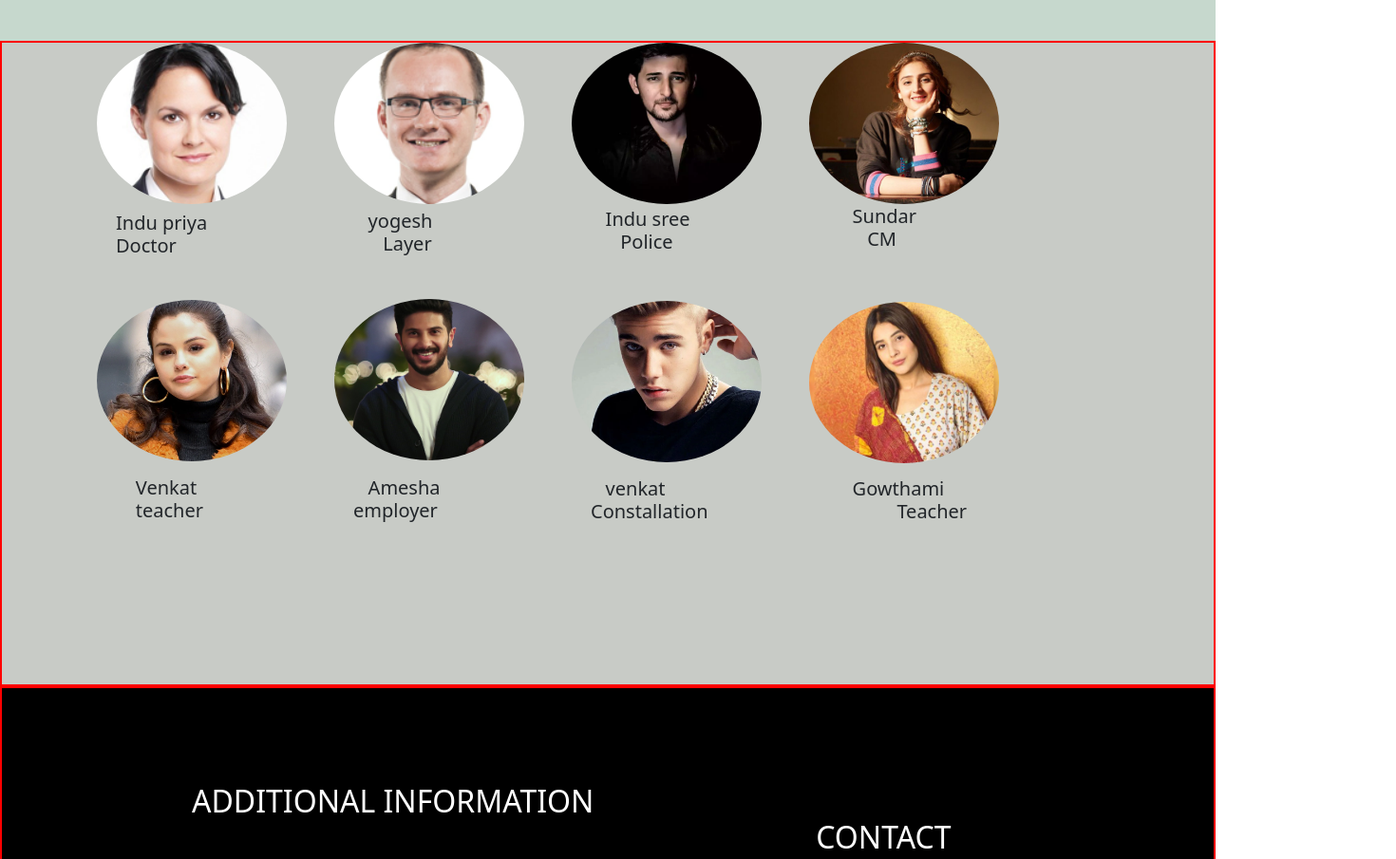
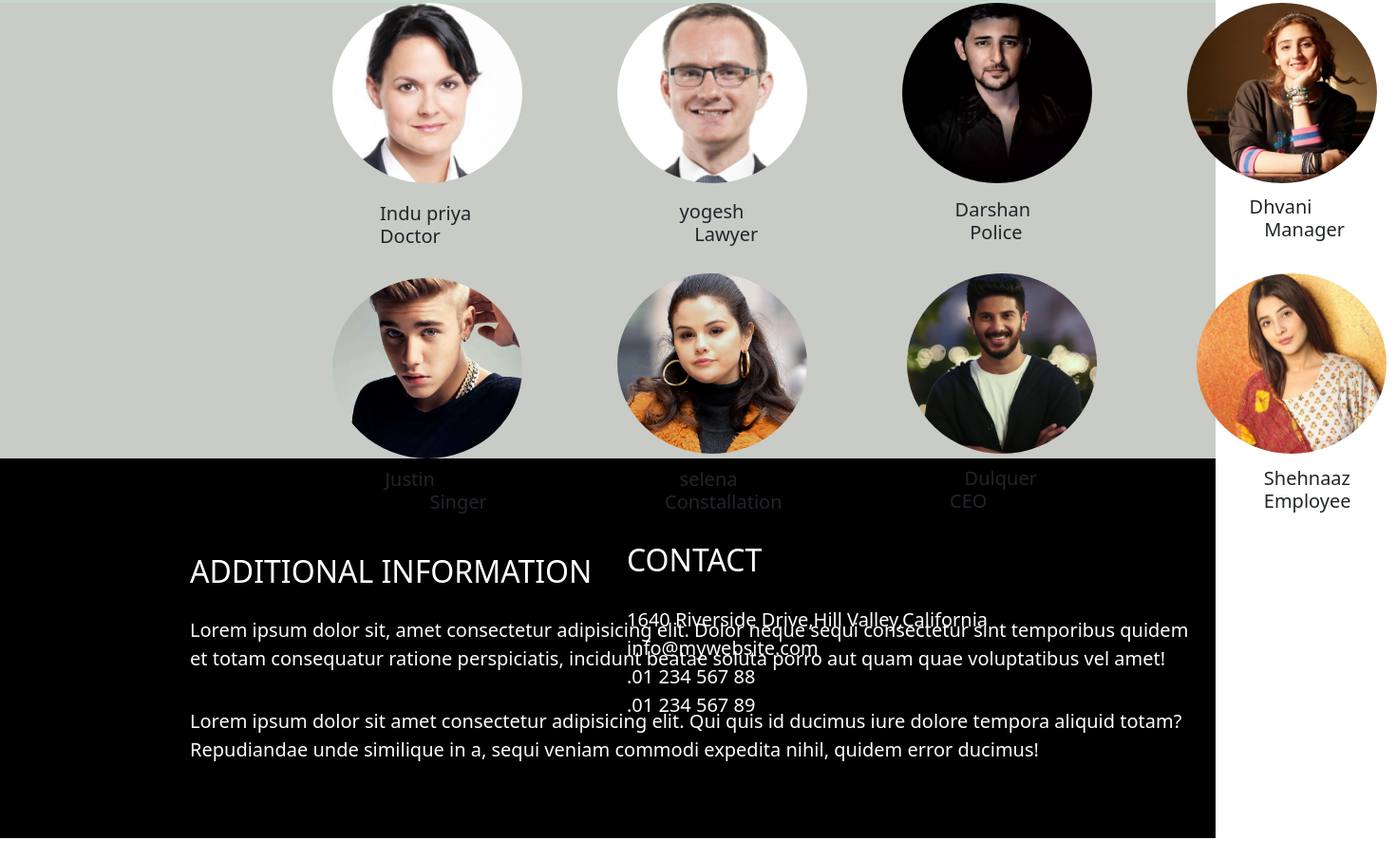
Before and after one commit to Amisha-shaik/Bootstrap-Assignment-1, a plain HTML site: page index.html in a window 1280 px wide. Shown: the part 1093-1998 px from the top of the page at 95% size, 1470 px wide, since content can reach past the window. After the commit the page ends 1976 px from the top, so only its background shows below. Drawn offline with nearby package versions, Linux system fonts and the light colour scheme.

Commit message:
new changes

```diff
--- a/index.html
+++ b/index.html
@@ -55,6 +55,7 @@
                  </div>
                  </div>
                  <div class="sub2">
+
                     <div class="d1">
                     </div>
                     <div class="d2"></div>
@@ -69,38 +70,39 @@
                     <div class="n1"><h5>Indu priya<br>Doctor</h5>
                     </div>
                     <div class="n2">
-                        <h5>  &nbsp; &nbsp;yogesh<br>&nbsp; &nbsp;&nbsp; &nbsp;Layer</h5>
+                        <h5>  &nbsp; &nbsp;yogesh<br>&nbsp; &nbsp;&nbsp; &nbsp;Lawyer</h5>
                     </div>
                     <div class="n3">
-                        <h5>  &nbsp; &nbsp;Indu sree<br>&nbsp; &nbsp;&nbsp; &nbsp;Police</h5>
+                        <h5>  &nbsp; &nbsp;Darshan<br>&nbsp; &nbsp;&nbsp; &nbsp;Police</h5>
                     </div>
                     <div class="n4">
-                        <h5>  &nbsp; &nbsp;Sundar<br>&nbsp; &nbsp;&nbsp; &nbsp;CM</h5>
+                        <h5>  &nbsp; &nbsp;Dhvani<br>&nbsp; &nbsp;&nbsp; &nbsp;Manager</h5>
                     </div>
                     <div class="n5">
                         <h5>
-                            &nbsp; &nbsp;Gowthami<br>&nbsp; &nbsp;&nbsp; &nbsp;&nbsp; &nbsp;&nbsp; &nbsp;Teacher
+                            &nbsp; &nbsp;Justin<br>&nbsp; &nbsp;&nbsp; &nbsp;&nbsp; &nbsp;&nbsp; &nbsp;Singer
                         </h5>
                     </div>
                     <div class="n6">
-                       <h5>  &nbsp; &nbsp;venkat<br>Constallation</h5>
+                       <h5>  &nbsp; &nbsp;selena<br>Constallation</h5>
                     </div>
                     <div class="n7">
-                        <h5>  &nbsp; &nbsp;Amesha<br>employer</h5>
+                        <h5>  &nbsp; &nbsp;Dulquer<br>CEO</h5>
                     </div>
                     <div class="n8">
-                        <h5>  &nbsp; &nbsp; Venkat<br> &nbsp; &nbsp;&nbsp;teacher</h5>
+                        <h5>  &nbsp; &nbsp; Shehnaaz<br> &nbsp; &nbsp;&nbsp;Employee</h5>
                     </div>
-
-
 
 
                  </div>
                 <div class="content">
-                    <h2>ADDITIONAL INFORMATION &nbsp;&nbsp;&nbsp;&nbsp;&nbsp;&nbsp;&nbsp;&nbsp;&nbsp;&nbsp;&nbsp;&nbsp;&nbsp;&nbsp;&nbsp;&nbsp;&nbsp;&nbsp;&nbsp;&nbsp;&nbsp;&nbsp;&nbsp;&nbsp;&nbsp;&nbsp;&nbsp;&nbsp;&nbsp;&nbsp;&nbsp;&nbsp;&nbsp;&nbsp;&nbsp;&nbsp;&nbsp;&nbsp;&nbsp;&nbsp;&nbsp;&nbsp;&nbsp;&nbsp;&nbsp;&nbsp;&nbsp;&nbsp;&nbsp;&nbsp;&nbsp;&nbsp;&nbsp;&nbsp;&nbsp;&nbsp;&nbsp;&nbsp;&nbsp;&nbsp;&nbsp;&nbsp;&nbsp;&nbsp;&nbsp;&nbsp;&nbsp;&nbsp;&nbsp;&nbsp;&nbsp;&nbsp;&nbsp;&nbsp;&nbsp;&nbsp;&nbsp;&nbsp;&nbsp;CONTACT</h2>
+                    <h2>ADDITIONAL INFORMATION </h2>
                     <p>Lorem ipsum dolor sit, amet consectetur adipisicing elit. Dolor neque sequi consectetur sint temporibus quidem<br> et totam consequatur ratione perspiciatis, incidunt beatae soluta porro aut quam quae voluptatibus vel amet!</p>
                      <p>Lorem ipsum dolor sit amet consectetur adipisicing elit. Qui quis id ducimus iure dolore tempora aliquid totam?<br> Repudiandae unde similique in a, sequi veniam commodi expedita nihil, quidem error ducimus!</p>
-
+                 <div class="sub4">
+                          <h2>CONTACT</h2>
+                          <p>1640 Riverside Drive,Hill Valley,California<br>info@mywebsite.com<br>.01 234 567 88<br>.01 234 567 89</p>
+                 </div>
                     </div>
 
 
--- a/style.css
+++ b/style.css
@@ -36,7 +36,7 @@
 }
 .sub{
     background-color: rgb(198, 216, 205);
-    height: 680px;
+    height: 640px;
     border: none;
     padding-top:  100px;
 }
@@ -115,14 +115,15 @@ margin-top: -470px;
 
 }
 .sub2{
-    border: 2px solid red;
-    height: 85vh;
+    border:1px soid rgba(195, 198, 192, 0.901);
+    height: 60vh;
     background-color: rgba(195, 198, 192, 0.901);
+    margin-top: -90px;
 
 }
 
 .content{
-    border: 2px solid red;
+    border: none;
     height: 50vh;
     background-color: black;
     color: white;
@@ -135,12 +136,15 @@ margin-top: -470px;
        padding-top: 20px;
        padding-left: 200px;
        font-size: 20px;
+
 }
+
 .d1{
 
     width: 200px;
-    height: 170px;
-    margin-left: 100px;
+    height: 190px;
+    margin-left: 350px;
+    margin-top: 90px;
     border-radius: 50%;
     background: url(team-image-1.png);
     background-position: center;
@@ -150,9 +154,9 @@ margin-top: -470px;
 .d2{
 
         width: 200px;
-        height: 170px;
-        margin-left: 350px;
-        margin-top: -170px;
+        height: 190px;
+        margin-left: 650px;
+        margin-top: -190px;
         border-radius: 50%;
         background: url(team-image-2.png);
         background-position: center;
@@ -162,9 +166,9 @@ margin-top: -470px;
     .d3{
 
         width: 200px;
-        height: 170px;
-        margin-left: 600px;
-        margin-top: -170px;
+        height: 190px;
+        margin-left: 950px;
+        margin-top: -190px;
         border-radius: 50%;
         background: url(darshan.webp);
         background-position: center;
@@ -173,9 +177,9 @@ margin-top: -470px;
     .d4{
 
         width: 200px;
-        height: 170px;
-        margin-left: 850px;
-        margin-top: -170px;
+        height: 190px;
+        margin-left: 1250px;
+        margin-top: -190px;
         border-radius: 50%;
         background: url(dhvani.jpg);
         background-position: center;
@@ -184,20 +188,20 @@ margin-top: -470px;
     .d5{
 
         width: 200px;
-        height: 170px;
+        height: 190px;
         margin-left: 350px;
         margin-top: 100px;
         border-radius: 50%;
-        background: url(Dulquer.jpg);
+        background: url(justin.webp);
         background-position: center;
         background-size: cover;
     }
     .d6{
 
         width: 200px;
-        height: 170px;
-        margin-left: 100px;
-        margin-top: -169px;
+        height: 190px;
+        margin-left: 650px;
+        margin-top: -195px;
         border-radius: 50%;
         background: url(selena.webp);
         background-position: center;
@@ -206,11 +210,11 @@ margin-top: -470px;
     .d7{
 
         width: 200px;
-        height: 170px;
-        margin-left: 600px;
-        margin-top: -169px;
+        height: 190px;
+        margin-left: 955px;
+        margin-top: -190px;
         border-radius: 50%;
-        background: url(justin.webp);
+        background: url(Dulquer.jpg);
         background-position: center;
         background-size: cover;
 
@@ -218,19 +222,19 @@ margin-top: -470px;
     .d8{
 
         width: 200px;
-        height: 170px;
-        margin-left: 850px;
-        margin-top: -169px;
+        height: 190px;
+        margin-left: 1260px;
+        margin-top: -190px;
         border-radius: 50%;
         background: url(Shehnaaz.jpg);
         background-position: center;
         background-size: cover;
     }
     .n1{
-        width: 160px;
+        width: 170px;
         height: 60px;
 
-        margin-left: 120px;
+        margin-left: 400px;
         margin-top: -7cm;
 
     }
@@ -238,48 +242,65 @@ margin-top: -470px;
         width: 160px;
         height: 60px;
 
-        margin-left: 370px;
+        margin-left: 700px;
         margin-top: -1.65cm;
     }
     .n3{
         width: 160px;
         height: 60px;
 
-        margin-left: 620px;
+        margin-left: 990px;
         margin-top: -1.65cm;
     }
     .n4{
         width: 160px;
         height: 60px;
 
-        margin-left: 880px;
+        margin-left: 1300px;
         margin-top: -1.65cm;
     }
     .n5{
         width: 160px;
         height: 60px;
 
-        margin-left: 880px;
+        margin-left: 390px;
         margin-top: 6cm;
     }
     .n6{
         width: 160px;
         height: 60px;
 
-        margin-left: 620px;
+        margin-left: 700px;
         margin-top: -1.60cm;
     }
     .n7{
         width: 160px;
         height: 60px;
 
-        margin-left: 370px;
+        margin-left: 1000px;
         margin-top: -1.60cm;
     }
     .n8{
         width: 160px;
         height: 60px;
 
-        margin-left: 120px;
+        margin-left: 1310px;
         margin-top: -1.60cm;
     }
+    .sub4{
+        border: none;
+        height: 30vh;
+        width: 500px;
+        margin-right: 130px;
+        float: right;
+        margin-top: -250px;
+
+    }
+    .sub4 h2{
+        padding-left: 10px;
+        margin-top: -100px;
+    }
+
+    .sub4 p{
+        padding-left: 10px;
+    }
```
